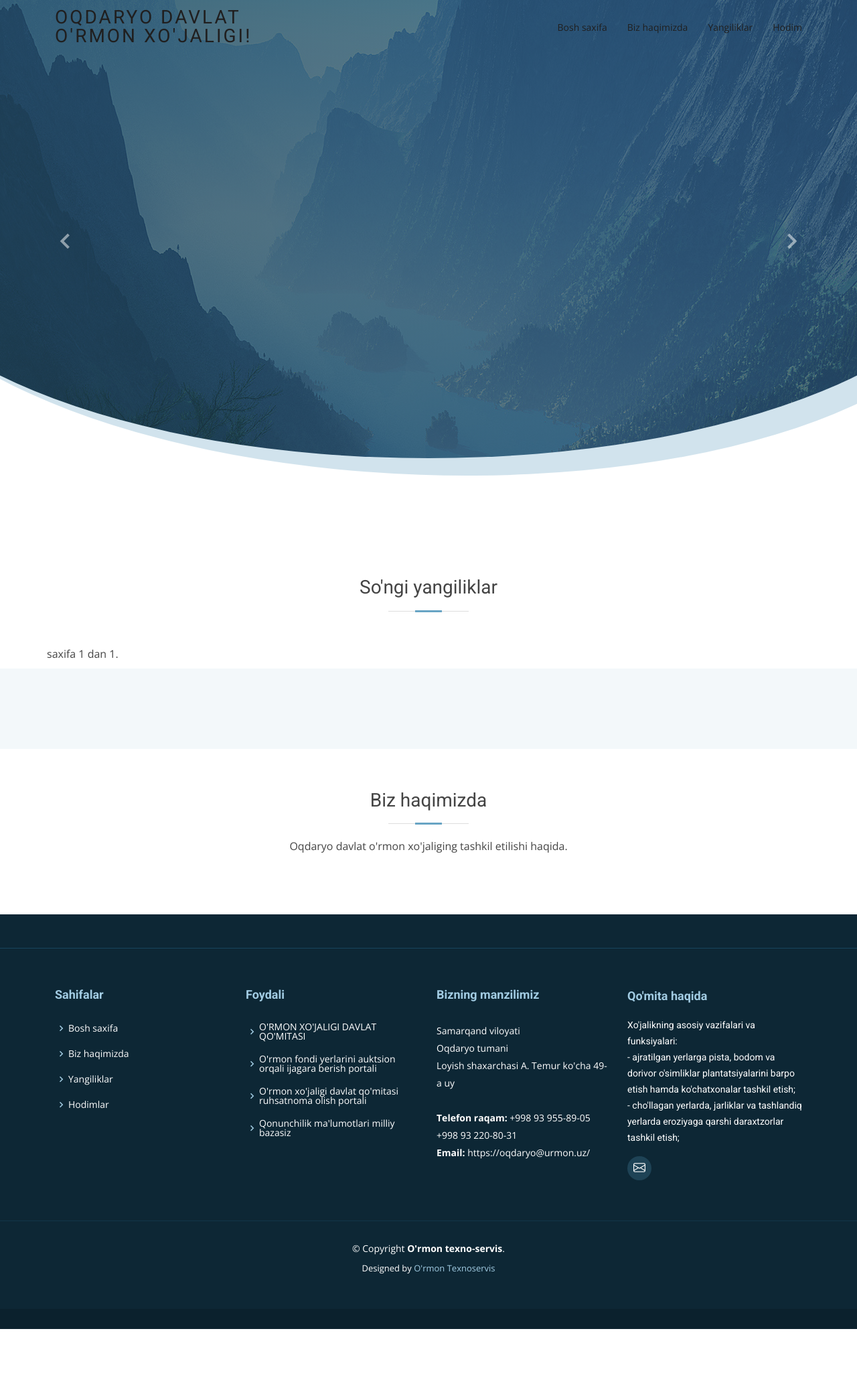
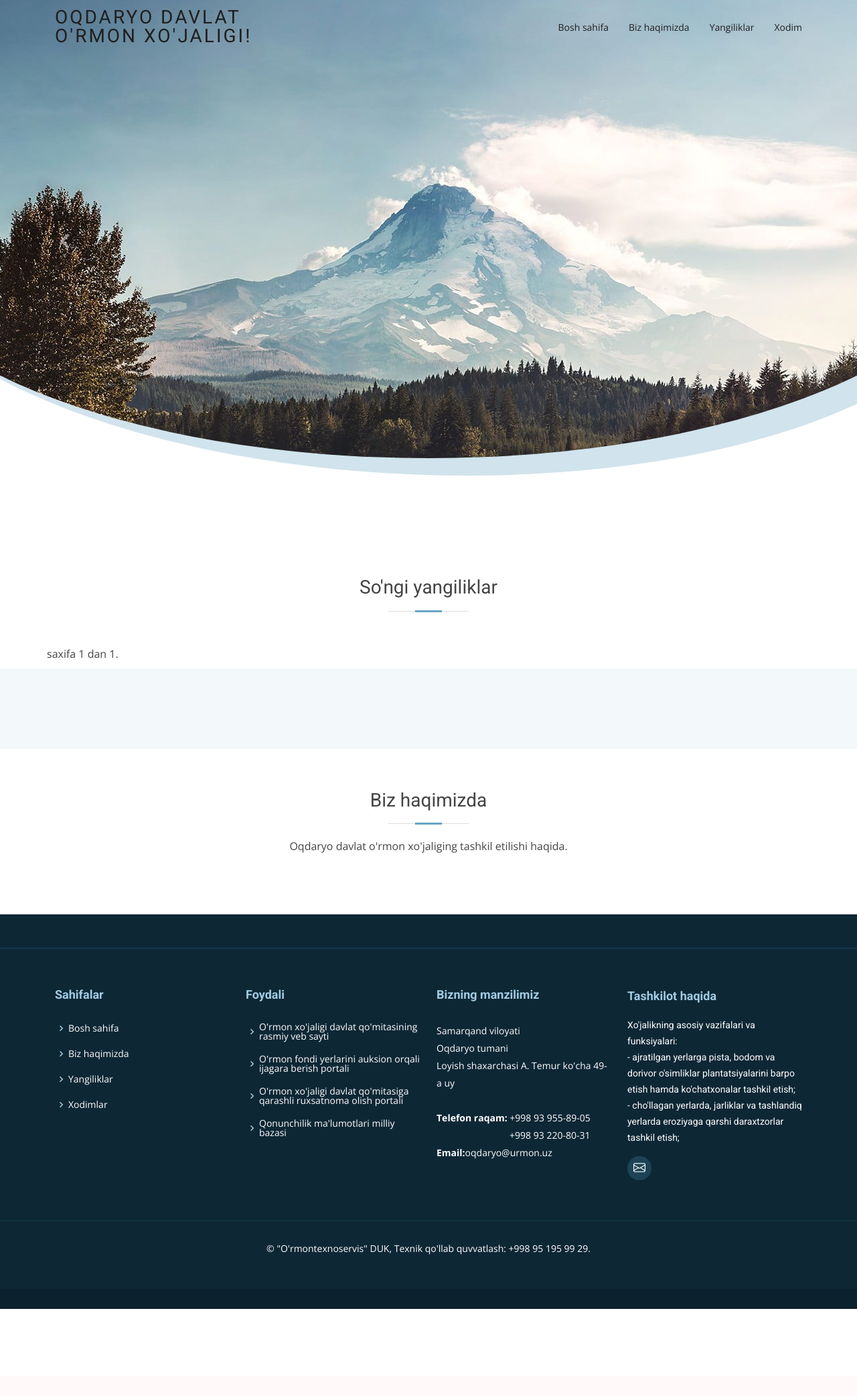
Before and after one commit to Sanjar1996/Oqdaryo, a Django app: page / in a window 1280 px wide. Shown: the whole page at 67% size. After the commit the page ends 1954 px from the top, so only its background shows below. Run offline with Django 3.2, Linux system fonts and the light colour scheme; data that the repository does not hold is empty; some libraries are stand-ins or nearby versions.

Commit message:
site updated

```diff
--- a/src/docker-compose.prod.yml
+++ b/src/docker-compose.prod.yml
@@ -1,4 +1,4 @@
-version: '2'
+  version: '2'
 
 services:
   oqdaryodb_prod:
--- a/src/static/css/style.css
+++ b/src/static/css/style.css
@@ -329,7 +329,7 @@ h1, h2, h3, h4, h5, h6, .font-primary {
   top: 0;
   width: 130%;
   height: 95%;
-  background: linear-gradient(to right, rgba(30, 67, 86, 0.8), rgba(30, 67, 86, 0.6)), url("../img/bg.jpg") center top no-repeat;
+  background:  url("../img/2.jpg") center top no-repeat;
   z-index: 0;
   border-radius: 0 0 50% 50%;
   transform: translateX(-50%) rotate(0deg);
@@ -362,7 +362,7 @@ h1, h2, h3, h4, h5, h6, .font-primary {
 }
 
 #hero h2 {
-  color: #fff;
+  color: rgb(12, 2, 2);
   margin-bottom: 30px;
   font-size: 48px;
   font-weight: 700;
@@ -373,7 +373,7 @@ h1, h2, h3, h4, h5, h6, .font-primary {
   -webkit-animation-delay: 0.4s;
   animation-delay: 0.4s;
   margin: 0 auto 30px auto;
-  color: #fff;
+  color: rgb(12, 2, 2);
 }
 
 #hero .carousel-control-prev, #hero .carousel-control-next {
@@ -907,6 +907,9 @@ section {
   margin-bottom: 0;
 }
 
+/*.features .img-fluid{
+  width: 500px;
+}*/
 /*--------------------------------------------------------------
 # About
 --------------------------------------------------------------*/
@@ -1079,7 +1082,8 @@ section {
 }
 
 .service-details .card-img img {
-  max-width: 100%;
+  width: 100%;
+  height: 250px;
   transition: all 0.3s ease-in-out;
 }
 
@@ -1414,6 +1418,7 @@ section {
 }
 
 .team .member .member-img img {
+  width: 50%;
   height: 250px;
 }
 
@@ -1453,6 +1458,9 @@ section {
   margin: 15px 0 5px 0;
   font-size: 18px;
 }
+.team .member .member-img img {
+  height: 50% ;
+}
 
 .team .member .member-info span {
   display: block;
@@ -1464,7 +1472,7 @@ section {
 }
 
 .team .member .member-info p {
-  font-style: italic;
+  /*font-style: italic;*/
   font-size: 14px;
   line-height: 26px;
   color: #666;
--- a/src/templates/base.html
+++ b/src/templates/base.html
@@ -44,10 +44,10 @@
 
       <nav id="navbar" class="navbar">
         <ul>
-          <li><a href="{% url 'home' %}" {% if forloop.first %} class={% active_link 'home' %} {% endif %}>Bosh saxifa</a></li>
+          <li><a href="{% url 'home' %}" {% if forloop.first %} class={% active_link 'home' %} {% endif %}>Bosh sahifa</a></li>
           <li><a href="{% url 'about' %}" class={% active_link 'about' %}>Biz haqimizda</a></li>
           <li><a href="{% url 'news' %}" class={% active_link 'news' %}>Yangiliklar</a></li>
-          <li><a href="{% url 'hodim' %}" class={% active_link 'hodim' %}>Hodim</a></li>
+          <li><a href="{% url 'hodim' %}" class={% active_link 'hodim' %}>Xodim</a></li>
         <ul>
         {% comment %} <i class="bi bi-list mobile-nav-toggle"></i> {% endcomment %}
       </nav><!-- .navbar -->
@@ -67,10 +67,10 @@
           <div class="col-lg-3 col-md-6 footer-links">
             <h4>Sahifalar</h4>
             <ul>
-            <li><i class="bx bx-chevron-right"></i> <a href="{% url 'home' %}">Bosh saxifa</a></li>
+            <li><i class="bx bx-chevron-right"></i> <a href="{% url 'home' %}">Bosh sahifa</a></li>
               <li><i class="bx bx-chevron-right"></i> <a href="{% url 'about' %}">Biz haqimizda</a></li>
               <li><i class="bx bx-chevron-right"></i> <a href="{% url 'news' %}">Yangiliklar</a></li>
-              <li><i class="bx bx-chevron-right"></i> <a href="{% url 'hodim' %}">Hodimlar</a></li>
+              <li><i class="bx bx-chevron-right"></i> <a href="{% url 'hodim' %}">Xodimlar</a></li>
 
             </ul>
           </div>
@@ -78,10 +78,10 @@
           <div class="col-lg-3 col-md-6 footer-links">
             <h4>Foydali</h4>
             <ul>
-              <li><i class="bx bx-chevron-right"></i> <a href="https://urmon.uz/uz/asosiy/">O'RMON XO'JALIGI DAVLAT QO'MITASI </a></li>
-              <li><i class="bx bx-chevron-right"></i> <a href="https://ijara-urmon.uz/">O'rmon fondi yerlarini auktsion orqali ijagara berish portali</a></li>
-              <li><i class="bx bx-chevron-right"></i> <a href="https://ruxsatnoma-urmon.uz/">O'rmon xo'jaligi davlat qo'mitasi ruhsatnoma olish portali</a></li>
-              <li><i class="bx bx-chevron-right"></i> <a href="https://lex.uz/">Qonunchilik ma'lumotlari milliy bazasiz</a></li>
+              <li><i class="bx bx-chevron-right"></i> <a href="https://urmon.uz/uz/asosiy/">O'rmon xo'jaligi davlat qo'mitasining rasmiy veb sayti </a></li>
+              <li><i class="bx bx-chevron-right"></i> <a href="https://ijara-urmon.uz/">O'rmon fondi yerlarini auksion orqali ijagara berish portali</a></li>
+              <li><i class="bx bx-chevron-right"></i> <a href="https://ruxsatnoma-urmon.uz/">O'rmon xo'jaligi davlat qo'mitasiga qarashli ruxsatnoma olish portali</a></li>
+              <li><i class="bx bx-chevron-right"></i> <a href="https://lex.uz/">Qonunchilik ma'lumotlari milliy bazasi</a></li>
               <!-- {% comment %} <li><i class="bx bx-chevron-right"></i> <a href="#">Graphic Design</a></li> {% endcomment %} -->
             </ul>
           </div>
@@ -93,20 +93,22 @@
               Oqdaryo tumani<br>
               Loyish shaxarchasi A. Temur ko'cha 49-a uy <br><br>
               <strong>Telefon raqam:</strong> +998 93 955-89-05<br>
+              &nbsp;&nbsp;&nbsp;&nbsp;&nbsp;&nbsp;&nbsp;&nbsp;&nbsp;&nbsp;&nbsp;&nbsp;&nbsp;&nbsp;
+              &nbsp;&nbsp;&nbsp;&nbsp;&nbsp;&nbsp;&nbsp;&nbsp;&nbsp;&nbsp;&nbsp;&nbsp;&nbsp;&nbsp;
                                               +998 93 220-80-31<br>
-              <strong>Email:</strong> https://oqdaryo@urmon.uz/<br>
+              <strong>Email:</strong>oqdaryo@urmon.uz<br>
             </p>
 
           </div>
 
           <div class="col-lg-3 col-md-6 footer-info">
-            <h3>Qo'mita haqida</h3>
+            <h3>Tashkilot haqida</h3>
             <p>Xo'jalikning asosiy vazifalari va funksiyalari:<br>
             - ajratilgan yerlarga pista, bodom va dorivor o'simliklar plantatsiyalarini barpo etish hamda ko'chatxonalar tashkil etish;<br>
             - cho'llagan yerlarda, jarliklar va tashlandiq yerlarda eroziyaga qarshi daraxtzorlar tashkil etish;
             </p>
             <div class="social-links mt-3">
-              <a href="https://dargom@urmon.uz/" class="email"><i class="bi bi-envelope"></i></a>
+              <a href="https://oqdaryo@urmon.uz/" class="email"><i class="bi bi-envelope"></i></a>
             </div>
           </div>
 
@@ -116,10 +118,7 @@
 
     <div class="container">
       <div class="copyright">
-        &copy; Copyright <strong><span>O'rmon texno-servis</span></strong>.
-      </div>
-      <div class="credits">
-        Designed by <a href="https://texnoservis@urmon.uz/">O'rmon Texnoservis</a>
+        © "O'rmontexnoservis" DUK, Texnik qo'llab quvvatlash: +998 95 195 99 29.
       </div>
     </div>
   </footer><!-- End Footer -->
```
Also changed, not shown: src/static/img/1.jpg (added), src/static/img/2.jpg (added), src/static/img/3.jpg (added), src/static/img/4.jpg (added).
